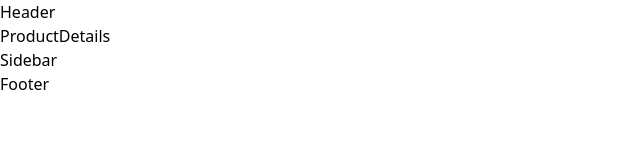
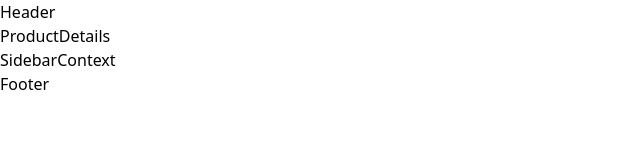
Before and after one commit to shreyaupd/urbanAttire, a React (Vite) app: page /product/1 in a window 1280 px wide. Shown: the top 160 px of the page, without its empty margins (0-640 px from the left). Built offline with nearby package versions, Linux system fonts and the light colour scheme; no server answers.

Commit message:
create context

```diff
--- a/src/Components/Product.jsx
+++ b/src/Components/Product.jsx
@@ -13,7 +13,7 @@ const Product = ({ items }) => {
           <img
             className="cursor-pointer group-hover:scale-110 transition duration-300"
             src={image}
-            alt={title}
+
           />
         </div>
 
--- a/src/Components/Sidebar.jsx
+++ b/src/Components/Sidebar.jsx
@@ -1,9 +1,9 @@
-import React from 'react'
-
-const Sidebar = () => {
+import React ,{useState, createContext} from 'react'
+export const SidebarContext= createContext()
+const SidebarProvider = () => {
   return (
-    <div>Sidebar</div>
+    <div>SidebarContext</div>
   )
 }
 
-export default Sidebar
+export default SidebarProvider
```
